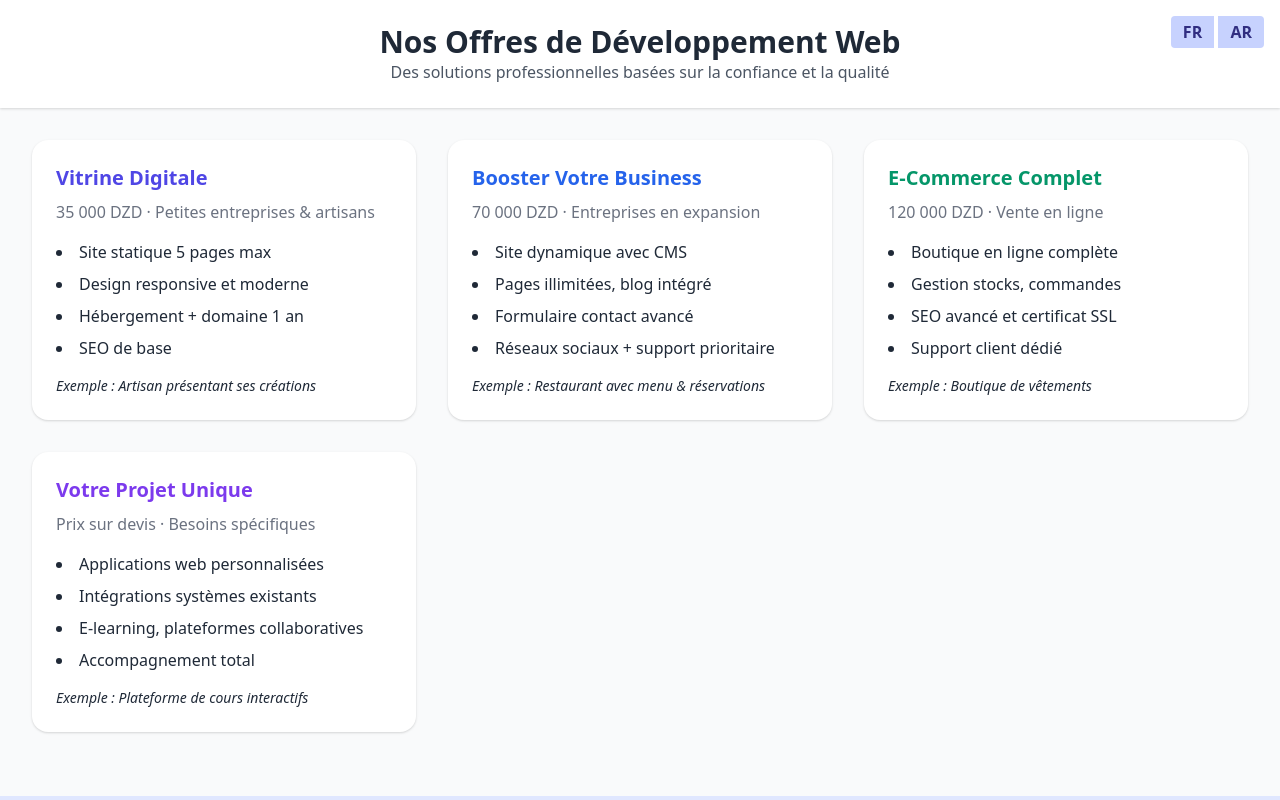
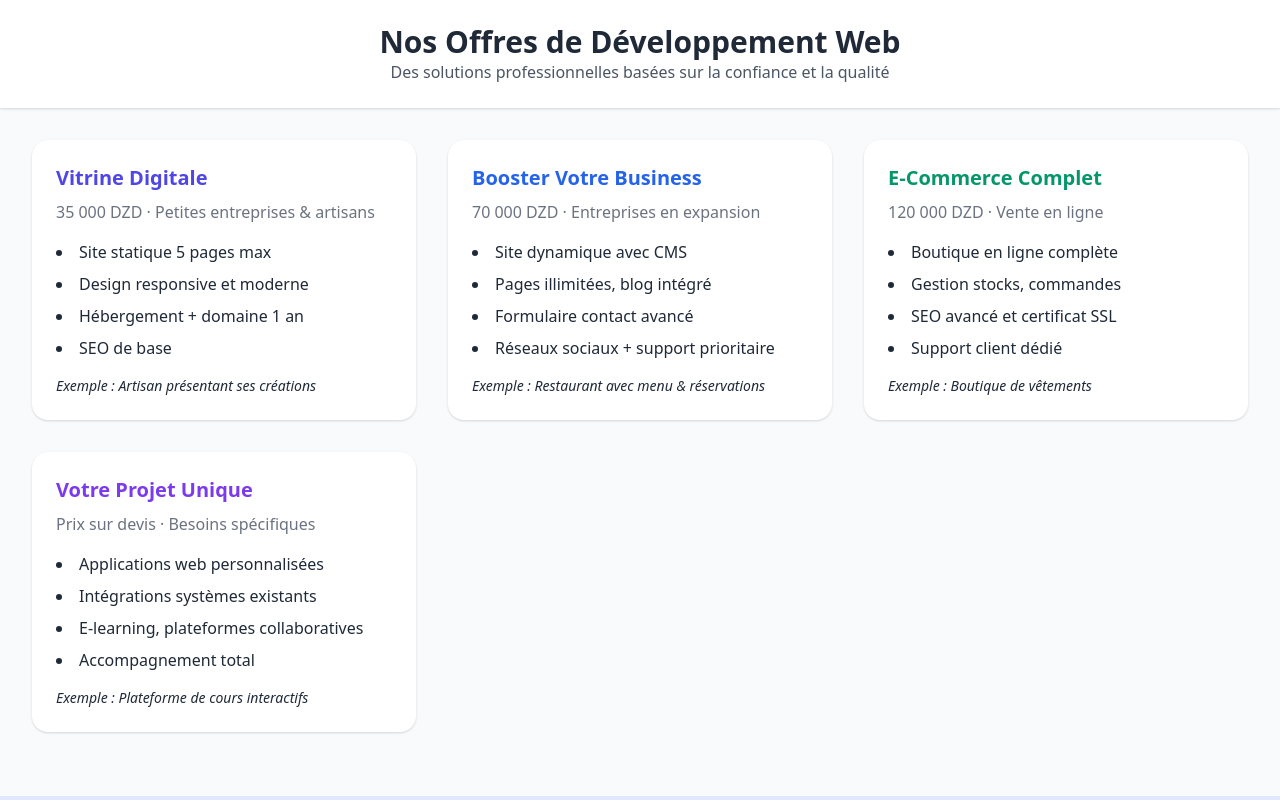
Before and after one commit to Aym-Aymen777/myService, a plain HTML site: page index.html in a window 1280 px wide. Shown: the top 800 px of the page. Drawn offline with nearby package versions, Linux system fonts and the light colour scheme.

Commit message:
Update index.html

```diff
--- a/index.html
+++ b/index.html
@@ -13,10 +13,10 @@
 </head>
 <body class="bg-gray-50 text-gray-800">
   <header class="bg-white shadow p-6 text-center relative">
-    <div class="absolute top-4 right-4">
+  <!--   <div class="absolute top-4 right-4">
       <button onclick="switchLang('fr')" class="bg-indigo-200 hover:bg-indigo-300 text-indigo-900 font-semibold px-3 py-1 rounded-l">FR</button>
       <button onclick="switchLang('ar')" class="bg-indigo-200 hover:bg-indigo-300 text-indigo-900 font-semibold px-3 py-1 rounded-r">AR</button>
-    </div>
+    </div> -->
     <h1 class="text-3xl font-bold">Nos Offres de Développement Web</h1>
     <p class="text-gray-600">Des solutions professionnelles basées sur la confiance et la qualité</p>
   </header>
```
